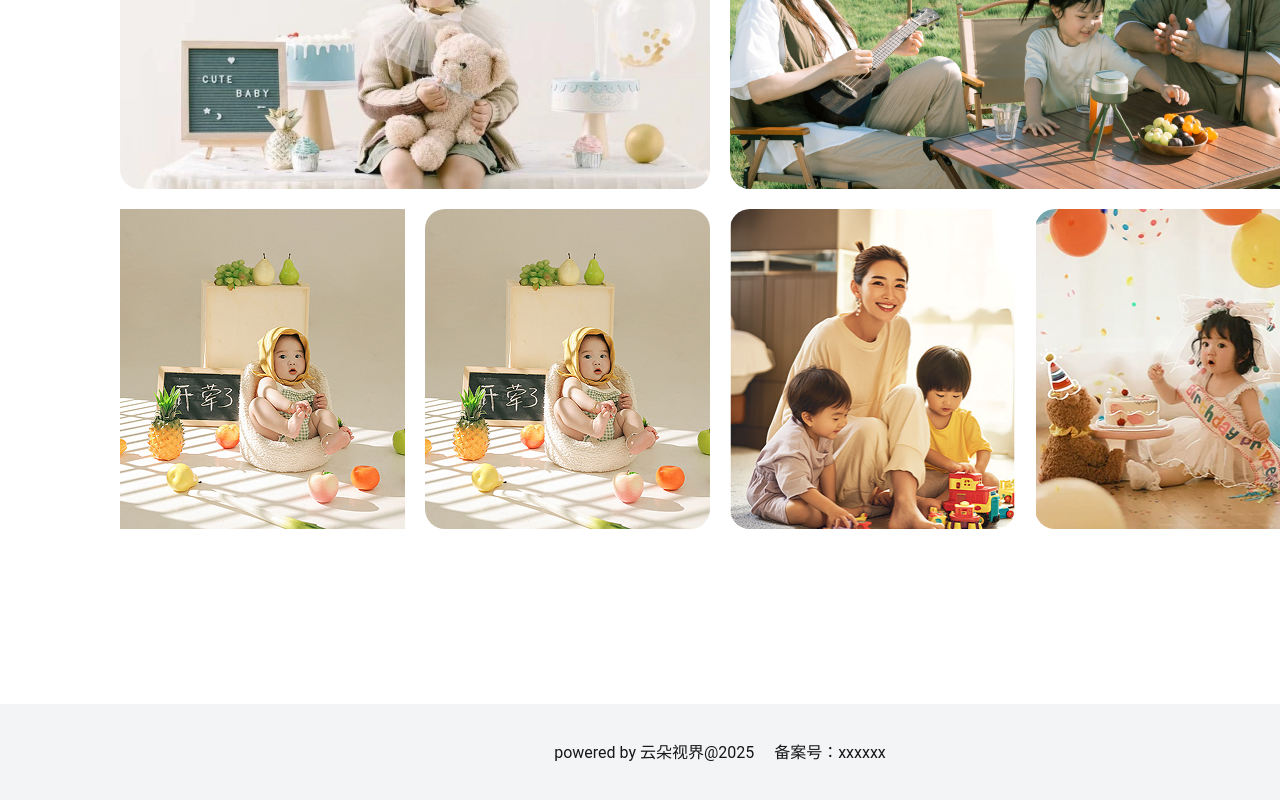
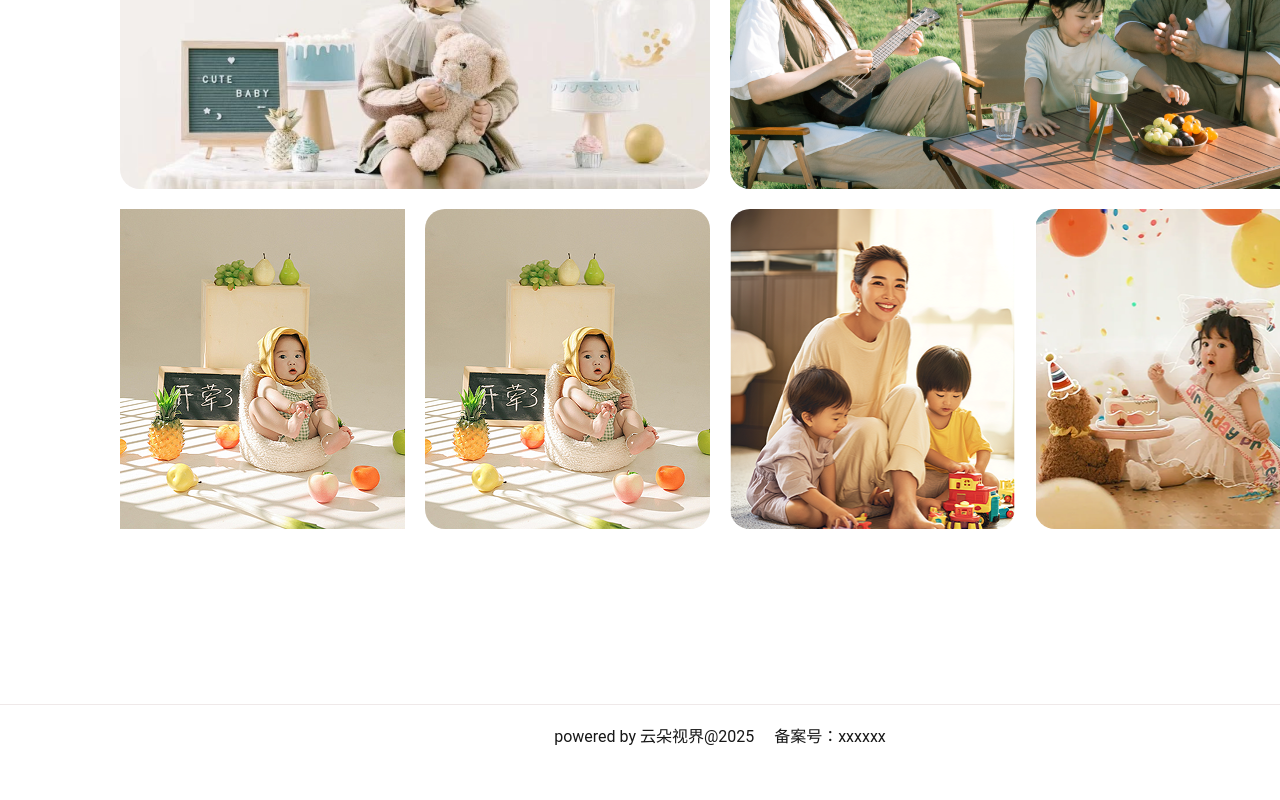
Before and after one commit to jiangchengyu998/photo-show, a Next.js app: page / in a window 1280 px wide. Shown: the part 968-1768 px from the top of the page. After the commit the page ends 1740 px from the top, so only its background shows below. Built offline with nearby package versions, Linux system fonts and the light colour scheme.

Commit message:
index.footer.css

```diff
--- a/src/app/layout.tsx
+++ b/src/app/layout.tsx
@@ -29,7 +29,7 @@ export default function RootLayout({
     <body
         className={`${geistSans.variable} ${geistMono.variable} antialiased`}
     >
-    <div className="grid grid-rows-[68px_1fr_98px] min-h-screen">
+    <div className="grid grid-rows-[68px_1fr_68px] min-h-screen">
         <div className="bg-gray-100 flex items-center justify-center">
             <Nav/>
         </div>
--- /dev/null
+++ b/src/styles/index.footer.css
@@ -0,0 +1,7 @@
+.footer_parent {
+    height: 68px;
+    background-color: rgba(255, 255, 255, 1);
+    background-size: 100% 100%;
+    width: 1440px;
+    border-top: #efe9e9 1px solid;
+}
--- a/src/ui/footer/footer.tsx
+++ b/src/ui/footer/footer.tsx
@@ -1,7 +1,9 @@
+import '@/styles/index.footer.css'
+
 export default function Footer() {
   return (
-    <div >
-      <p>powered by 云朵视界@2025 &nbsp;&nbsp;&nbsp; 备案号：xxxxxx</p>
+    <div className='footer_parent flex-row justify-center'>
+            <p style={{marginTop:20}}>powered by 云朵视界@2025 &nbsp;&nbsp;&nbsp; 备案号：xxxxxx</p>
     </div>
   );
 }
```
